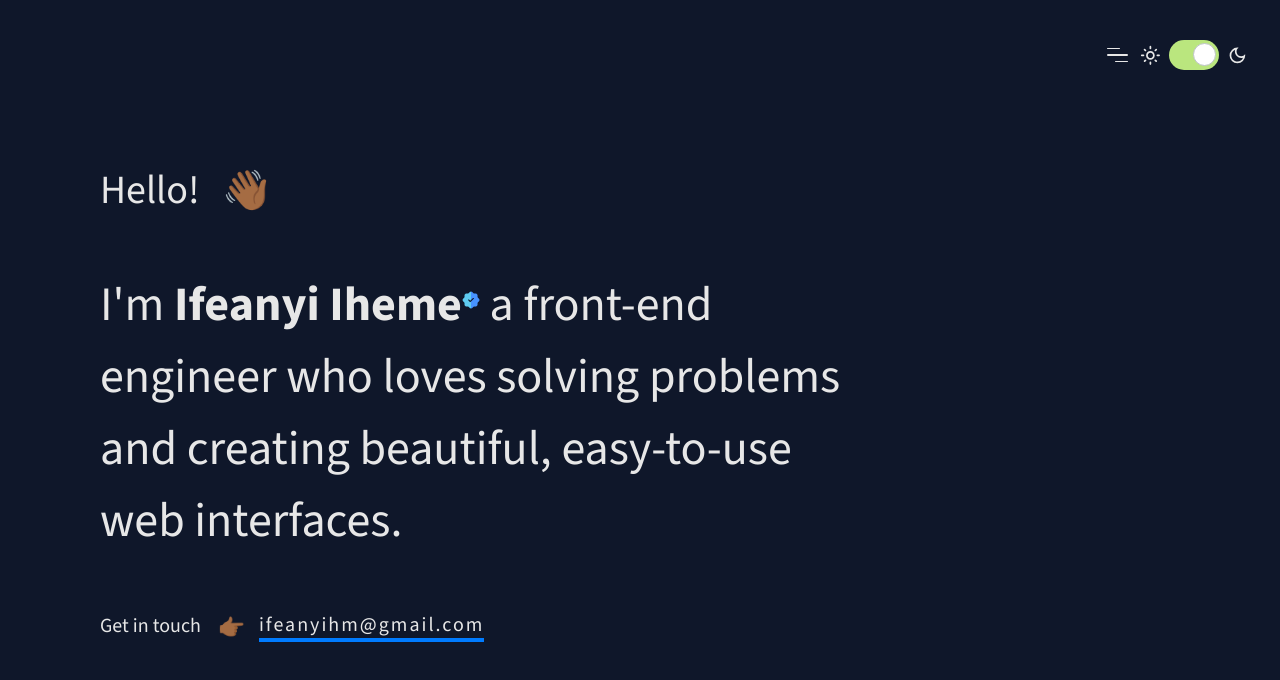
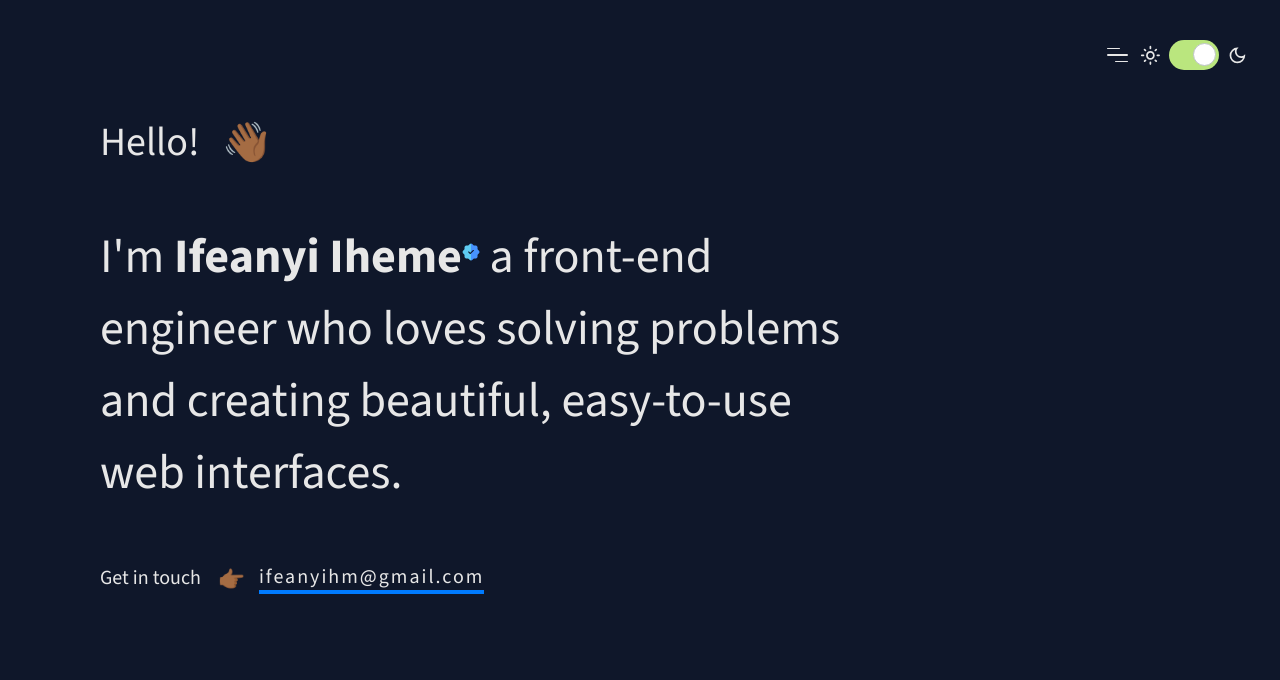
Before and after one commit to ifeanyiHM/ifeanyiiheme, a Next.js app: page / in a window 1280 px wide. Shown: the top 680 px of the page. Built offline with nearby package versions, Linux system fonts and the light colour scheme.

Commit message:
my portfolio

```diff
--- a/app/page.tsx
+++ b/app/page.tsx
@@ -11,8 +11,8 @@ export default function Home() {
   return (
     <>
       {lightMode && <GridBackground />}
-      <header className="flex flex-col  ">
-        <div className="flex-grow flex flex-col justify-between sm:my-[5rem] xl:mt-[2rem] xl:mb-[0] pl-[2.125rem] pr-[3.125rem] sm:px-[6.25rem] py-[4.375rem] sm:py-[7.5rem] xl:pt-[7rem] xl:pb-0">
+      <header className="flex flex-col">
+        <div className="flex-grow flex flex-col justify-between sm:my-[5rem] xl:mt-[2rem] xl:mb-[0] pl-[2.125rem] pr-[3.125rem] sm:px-[6.25rem] py-[4.375rem] sm:py-[7.5rem] xl:pt-[4rem] xl:pb-0">
           <div className="flex items-center gap-[1rem] lg:gap-[1.5rem] mt-[3rem] mb-[1rem] md:my-[1rem]">
             <h1 className=" text-[1.75rem] sm:text-[2rem] md:text-[2.25rem] lg:text-[2.5rem]">
               Hello!
```
